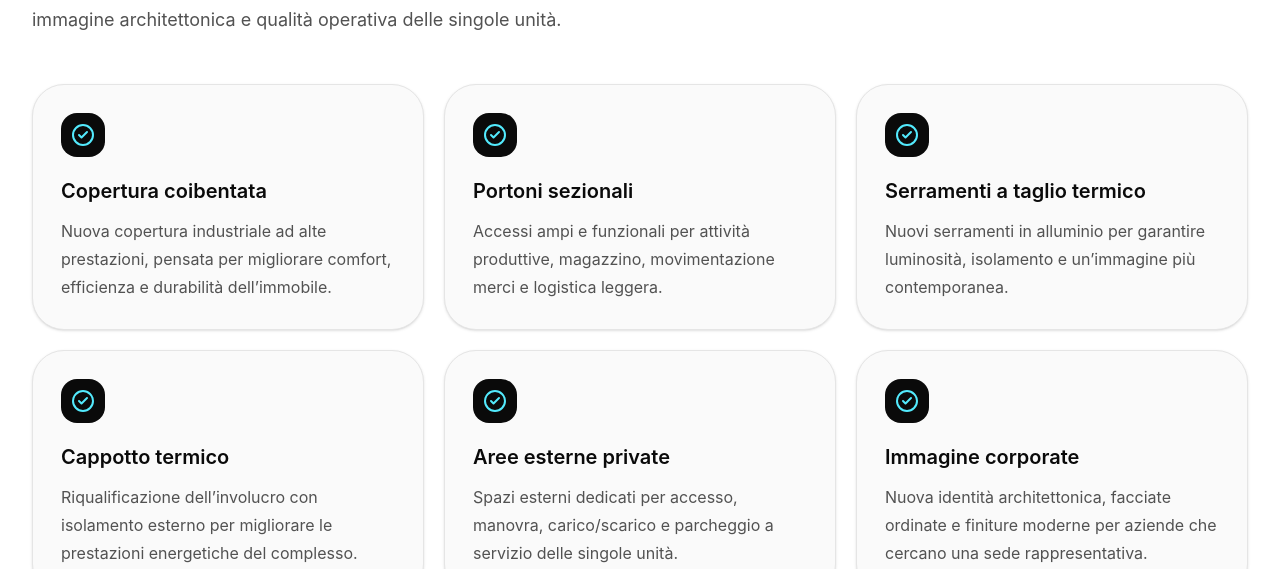
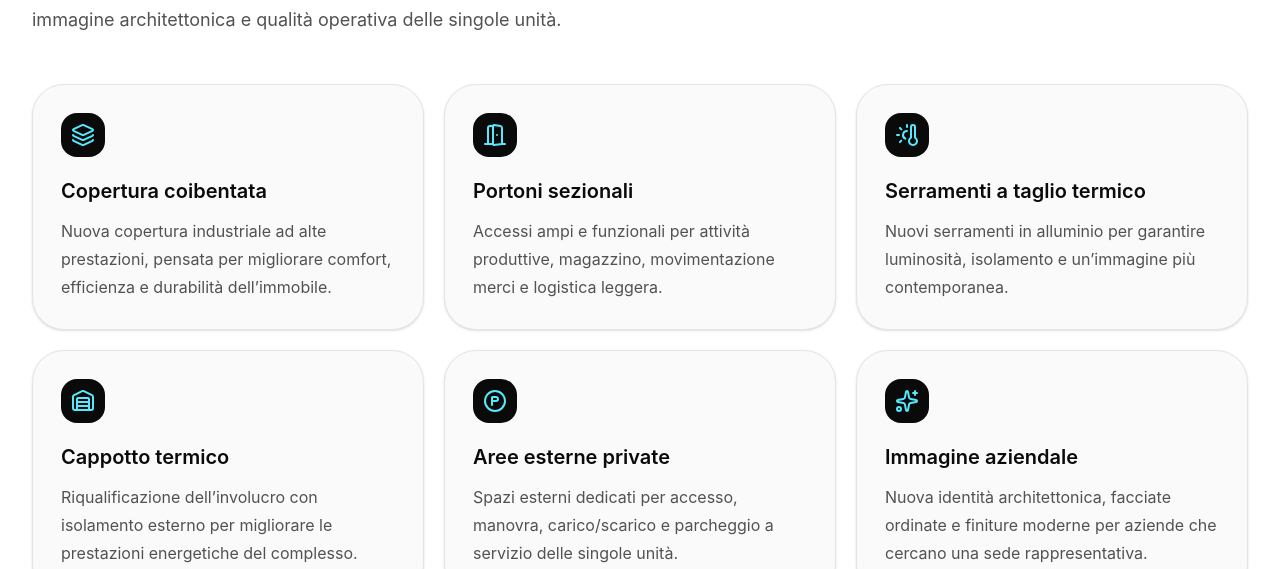
Before and after one commit to marcogelfi-code/paderno-business-hub, a React (Vite) app: page / in a window 1280 px wide. Shown: the part 3668-4237 px from the top of the page. Built offline with nearby package versions, Linux system fonts and the light colour scheme.

Commit message:
Aggiunge sezione specifiche tecniche e migliora icone

```diff
--- a/src/App.jsx
+++ b/src/App.jsx
@@ -1,9 +1,29 @@
 import React, { useMemo, useState } from "react";
 import { motion } from "framer-motion";
 import {
-  ArrowRight, Building2, MapPin, Phone, Mail, MessageCircle,
-  Filter, Ruler, Truck, ShieldCheck, SunMedium, Factory,
-  CheckCircle2, Menu, X, ExternalLink, Download
+  ArrowRight,
+  Building2,
+  MapPin,
+  Phone,
+  Mail,
+  MessageCircle,
+  Filter,
+  Ruler,
+  Truck,
+  ShieldCheck,
+  SunMedium,
+  Factory,
+  CheckCircle2,
+  Menu,
+  X,
+  ExternalLink,
+  Download,
+  Layers,
+  DoorOpen,
+  ThermometerSun,
+  Warehouse,
+  ParkingCircle,
+  Sparkles
 } from "lucide-react";
 
 function Card({ className = "", children }) {
@@ -301,27 +321,33 @@ function Features() {
 }function TechnicalSpecs() {
   const specs = [
   {
+    icon: Layers,
     title: "Copertura coibentata",
     text: "Nuova copertura industriale ad alte prestazioni, pensata per migliorare comfort, efficienza e durabilità dell’immobile.",
   },
   {
+    icon: DoorOpen,
     title: "Portoni sezionali",
     text: "Accessi ampi e funzionali per attività produttive, magazzino, movimentazione merci e logistica leggera.",
   },
   {
+    icon: ThermometerSun,
     title: "Serramenti a taglio termico",
     text: "Nuovi serramenti in alluminio per garantire luminosità, isolamento e un’immagine più contemporanea.",
   },
   {
+    icon: Warehouse,
     title: "Cappotto termico",
     text: "Riqualificazione dell’involucro con isolamento esterno per migliorare le prestazioni energetiche del complesso.",
   },
   {
+    icon: ParkingCircle,
     title: "Aree esterne private",
     text: "Spazi esterni dedicati per accesso, manovra, carico/scarico e parcheggio a servizio delle singole unità.",
   },
   {
-      title: "Immagine corporate",
+    icon: Sparkles,
+    title: "Immagine aziendale",
     text: "Nuova identità architettonica, facciate ordinate e finiture moderne per aziende che cercano una sede rappresentativa.",
   },
 ];
@@ -345,19 +371,19 @@ function Features() {
         </motion.div>
 
         <div className="mt-12 grid gap-5 md:grid-cols-2 lg:grid-cols-3">
-          {specs.map((item) => (
-            <Card key={item.title} className="rounded-[2rem] border border-neutral-200 bg-neutral-50 shadow-sm">
+          {specs.map(({ icon: Icon, title, text }) => (
+            <Card key={title} className="rounded-[2rem] border border-neutral-200 bg-neutral-50 shadow-sm">
               <CardContent className="p-7">
                 <div className="mb-5 flex h-11 w-11 items-center justify-center rounded-2xl bg-neutral-950 text-cyan-300">
-                  <CheckCircle2 className="h-6 w-6" />
+                  <Icon className="h-6 w-6" />
                 </div>
 
                 <h3 className="text-xl font-semibold text-neutral-950">
-                  {item.title}
+                  {title}
                 </h3>
 
                 <p className="mt-3 leading-7 text-neutral-600">
-                  {item.text}
+                  {text}
                 </p>
               </CardContent>
             </Card>
```
Lines whose indentation alone changed are shown as unchanged.
